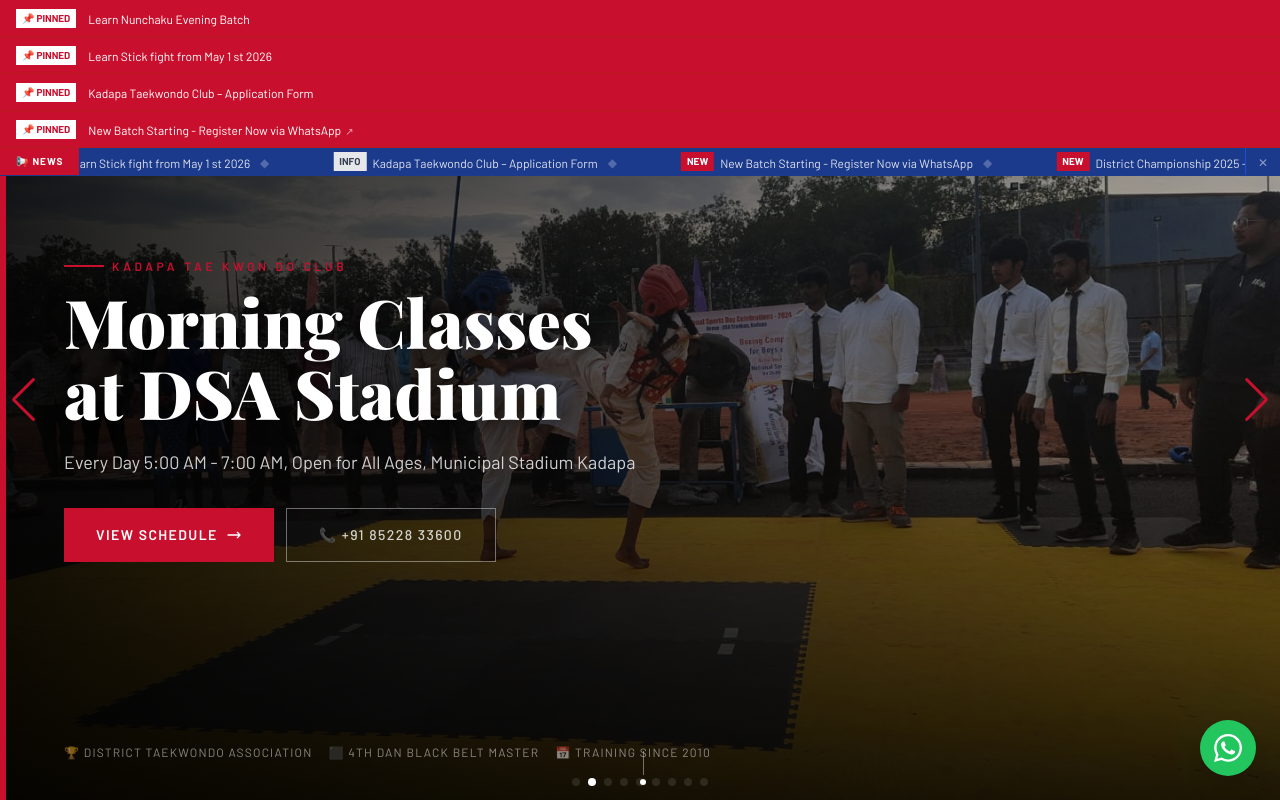
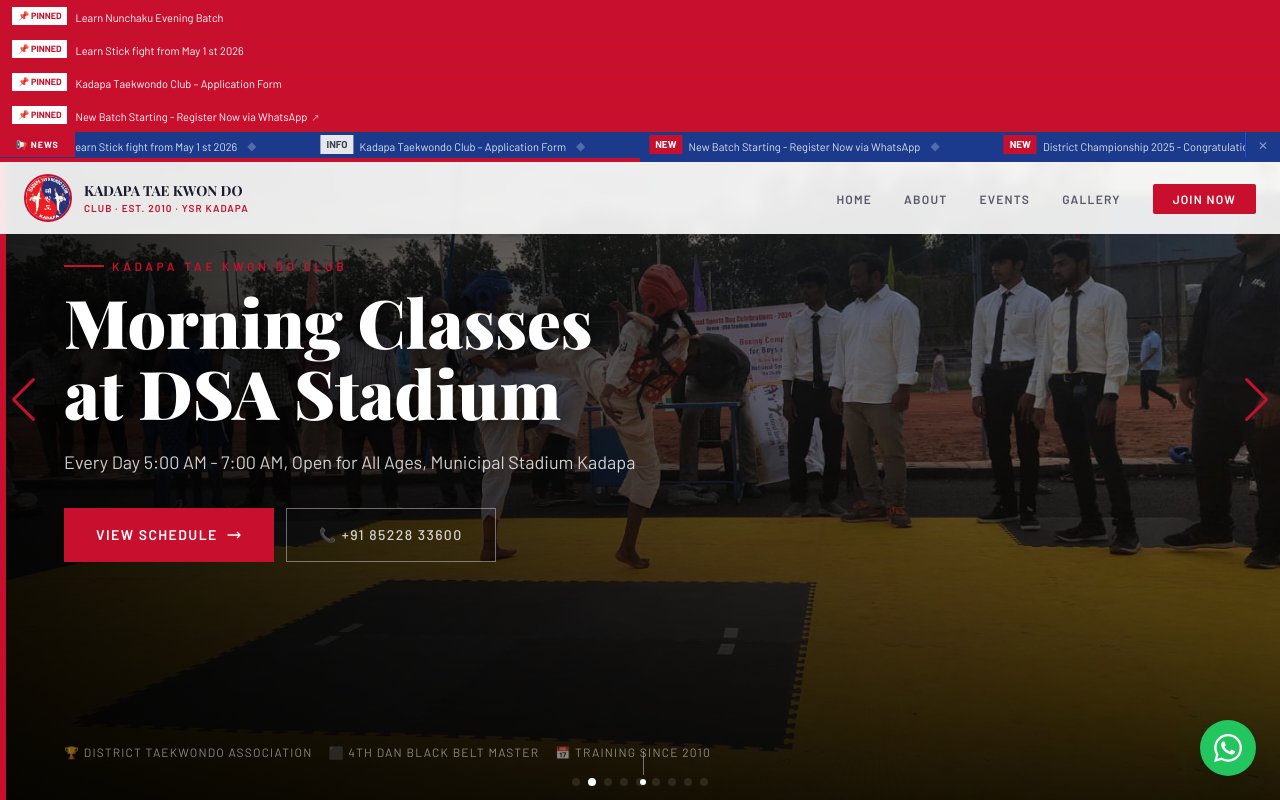
Before and after one commit to mahendrapro/kadapa-tkd, a Next.js app: page / in a window 1280 px wide. Shown: the top 800 px of the page. Built offline with nearby package versions, Linux system fonts and the light colour scheme.

Commit message:
Update AnnouncementBar.tsx

```diff
--- a/src/components/AnnouncementBar.tsx
+++ b/src/components/AnnouncementBar.tsx
@@ -11,18 +11,12 @@
 
 function resolveHref(item: Announcement): string | null {
   if (item.link_type === 'pdf' && item.pdf) {
-    // Normalize PDF path — handle all possible formats CMS might save
     const raw = item.pdf;
     if (raw.startsWith('http')) return raw;
-    // Strip leading slash or 'public/' prefix if present
-    const cleaned = raw
-      .replace(/^\/+/, '')          // remove leading slashes
-      .replace(/^public\//, '');    // remove 'public/' prefix
-    return '/' + cleaned;           // ensure single leading slash
+    const cleaned = raw.replace(/^\/+/, '').replace(/^public\//, '');
+    return '/' + cleaned;
   }
-  if (item.link_type === 'url' && item.link) {
-    return item.link;
-  }
+  if (item.link_type === 'url' && item.link) return item.link;
   return null;
 }
 
@@ -37,30 +31,19 @@
 
   const renderLink = (item: Announcement, children: React.ReactNode) => {
     const href = resolveHref(item);
-    if (href) {
-      return (
-        <a
-          href={href}
-          target="_blank"
-          rel="noopener noreferrer"
-          className="hover:underline"
-        >
-          {children}
-        </a>
-      );
-    }
+    if (href) return <a href={href} target="_blank" rel="noopener noreferrer" className="hover:underline">{children}</a>;
     return <span>{children}</span>;
   };
 
   return (
-    <div className="fixed top-0 left-0 right-0 z-[60]">
+    <div className="fixed top-0 left-0 right-0 z-[60]" data-announcement-bar>
       {pinned.map((item, i) => (
-        <div key={i} className="bg-brand-red border-b border-red-700 px-3 md:px-4 py-1 md:py-1.5 flex items-center gap-2 md:gap-3">
-          <span className="text-[9px] md:text-[10px] bg-white text-brand-red font-bold uppercase px-1.5 py-0.5 shrink-0">
+        <div key={i} className="bg-brand-red border-b border-red-700 px-3 py-1 flex items-center gap-2">
+          <span className="text-[9px] bg-white text-brand-red font-bold uppercase px-1.5 py-0.5 shrink-0">
             📌 PINNED
           </span>
           {renderLink(item,
-            <span className="text-white text-[11px] md:text-xs font-body truncate">
+            <span className="text-white text-[11px] font-body truncate">
               {item.title}
               {item.link_type === 'pdf' && <span className="ml-1 text-white/70 text-[10px]">📄</span>}
               {item.link_type === 'url' && item.link && <span className="ml-1 text-white/60 text-[10px]">↗</span>}
@@ -70,28 +53,23 @@
       ))}
       <div
         className="bg-brand-blue flex items-stretch overflow-hidden border-b border-blue-900"
-        style={{ height: '28px' }}
+        style={{ height: '26px' }}
         onMouseEnter={() => setPaused(true)}
         onMouseLeave={() => setPaused(false)}
       >
         <div className="shrink-0 bg-brand-red flex items-center px-2 md:px-4">
-          <span className="text-white text-[9px] md:text-[10px] font-bold uppercase tracking-widest whitespace-nowrap">
-            📢 NEWS
-          </span>
+          <span className="text-white text-[9px] font-bold uppercase tracking-widest whitespace-nowrap">📢 NEWS</span>
         </div>
         <div className="relative flex-1 overflow-hidden flex items-center">
           <div
             className="flex items-center whitespace-nowrap"
-            style={{
-              animation: 'ticker 40s linear infinite',
-              animationPlayState: paused ? 'paused' : 'running',
-            }}
+            style={{ animation: 'ticker 40s linear infinite', animationPlayState: paused ? 'paused' : 'running' }}
           >
             {[...rolling, ...rolling].map((item, i) => (
               <span key={i} className="inline-flex items-center gap-1.5 px-4 md:px-8 text-white/90">
                 <span className={BADGE[item.badge] || BADGE.INFO}>{item.badge}</span>
                 {renderLink(item,
-                  <span className="text-[11px] md:text-xs font-body text-white/85 hover:text-white">
+                  <span className="text-[11px] font-body text-white/85 hover:text-white">
                     {item.title}
                     {item.link_type === 'pdf' && <span className="ml-1 text-white/50 text-[10px]">📄</span>}
                   </span>
```
